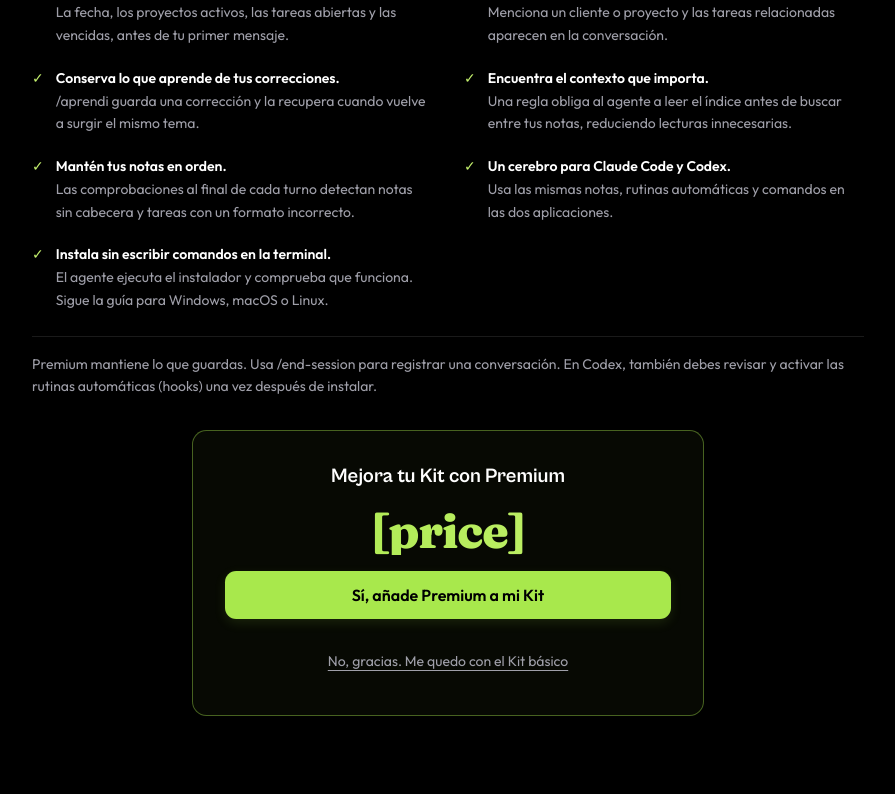
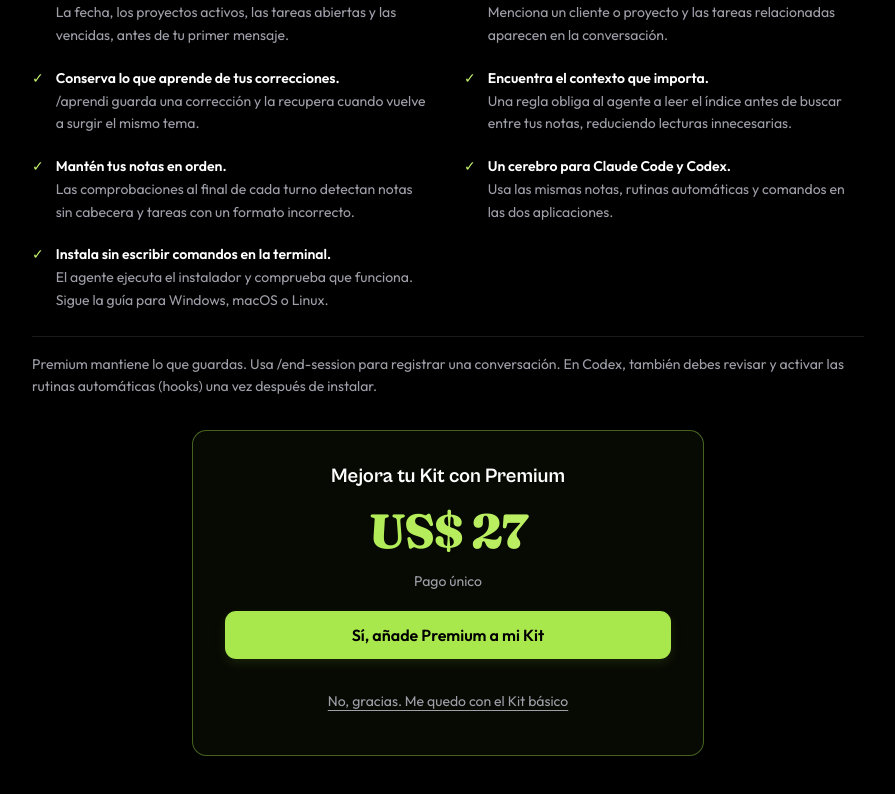
Before and after one commit to yanzer0/yan-site-test, a Next.js app: page /es/kit-segundo-cerebro/premium in a window 1280 px wide. Shown: the part 613-1407 px from the top of the page, without its empty margins (192-1087 px from the left). Before the commit the page ends 1385 px from the top, so only its background shows below. Built offline with nearby package versions, Linux system fonts and the light colour scheme.

Commit message:
fix(i18n): aplica precos aprovados e moeda no upsell Premium

```diff
--- a/src/components/premium-upsell-en.tsx
+++ b/src/components/premium-upsell-en.tsx
@@ -2,7 +2,7 @@
 
 import { useScrollReveal } from "@/lib/use-scroll-reveal";
 
-const PRICING = { price: "[price]" }; // TODO(Yan): definir
+const PRICING = { price: "US$ 47" };
 const PREMIUM_CHECKOUT_URL = "[checkout]"; // TODO(Yan): definir
 const DECLINE_URL = "[thank-you]"; // TODO(Yan): definir
 
@@ -64,6 +64,7 @@ export function PremiumUpsellEn() {
         <section aria-labelledby="premium-offer" className="mx-auto mt-8 max-w-lg rounded-2xl border border-green-500/40 bg-green-500/[0.04] p-6 text-center sm:p-8">
           <h2 id="premium-offer" className="font-heading text-xl font-bold">Upgrade to Premium</h2>
           <p className="my-4 font-punch text-5xl font-extrabold tracking-tight text-gradient-green">{PRICING.price}</p>
+          <p className="mb-5 text-sm text-zinc-400">One-time payment</p>
           <a
             id="hotmart-upsell-accept"
             href={PREMIUM_CHECKOUT_URL}
--- a/src/components/premium-upsell-es.tsx
+++ b/src/components/premium-upsell-es.tsx
@@ -1,9 +1,13 @@
 "use client";
 
+import { useEffect, useState } from "react";
 import { useScrollReveal } from "@/lib/use-scroll-reveal";
 
-const PRICING = { price: "[price]" }; // TODO(Yan): definir
-const PREMIUM_CHECKOUT_URL = "[checkout]"; // TODO(Yan): definir
+const PRICING = { usd: "US$ 27", eur: "€ 29" };
+const PREMIUM_CHECKOUT_URL = {
+  usd: "[checkout]", // TODO(Yan): definir checkout USD
+  eur: "[checkout]", // TODO(Yan): definir checkout EUR
+};
 const DECLINE_URL = "[thank-you]"; // TODO(Yan): definir
 
 const PREMIUM_ITEMS = [
@@ -20,6 +24,13 @@ const PREMIUM_ITEMS = [
 
 export function PremiumUpsellEs() {
   const revealRef = useScrollReveal();
+  const [currency, setCurrency] = useState<"usd" | "eur">("usd");
+
+  useEffect(() => {
+    if (new URLSearchParams(window.location.search).get("moneda") === "eur") {
+      setCurrency("eur");
+    }
+  }, []);
 
   return (
     <main lang="es" className="min-h-screen bg-black text-white">
@@ -63,10 +74,11 @@ export function PremiumUpsellEs() {
 
         <section aria-labelledby="premium-offer" className="mx-auto mt-8 max-w-lg rounded-2xl border border-green-500/40 bg-green-500/[0.04] p-6 text-center sm:p-8">
           <h2 id="premium-offer" className="font-heading text-xl font-bold">Mejora tu Kit con Premium</h2>
-          <p className="my-4 font-punch text-5xl font-extrabold tracking-tight text-gradient-green">{PRICING.price}</p>
+          <p className="my-4 font-punch text-5xl font-extrabold tracking-tight text-gradient-green">{PRICING[currency]}</p>
+          <p className="mb-5 text-sm text-zinc-400">Pago único</p>
           <a
             id="hotmart-upsell-accept"
-            href={PREMIUM_CHECKOUT_URL}
+            href={PREMIUM_CHECKOUT_URL[currency]}
             className="green-glow flex min-h-12 items-center justify-center rounded-xl bg-green-500 px-5 py-3 text-base font-bold text-black transition-colors hover:bg-green-400 focus-visible:outline-2 focus-visible:outline-solid focus-visible:outline-offset-4 focus-visible:outline-green-300"
           >
             Sí, añade Premium a mi Kit
```
Also changed, not shown: 1 other file (tests, documents, lock files or other folders).
